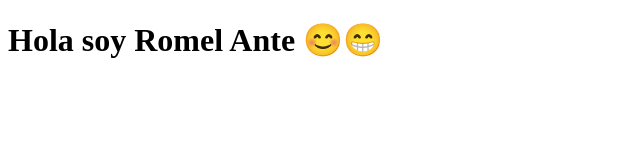
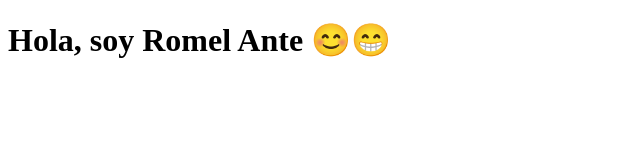
Before and after one commit to RomelAnte/ante_romel_cloud_tercer, a plain HTML site: page ante.html in a window 1280 px wide. Shown: the whole page, without its empty margins (0-640 px from the left). Drawn offline with Linux system fonts and the light colour scheme.

```diff
--- a/ante.html
+++ b/ante.html
@@ -6,6 +6,6 @@
     <title>Romel Ante</title>
 </head>
 <body>
-    <h1>Hola soy Romel Ante 😊😁</h1>
+    <h1>Hola, soy Romel Ante 😊😁</h1>
 </body>
 </html>
```
